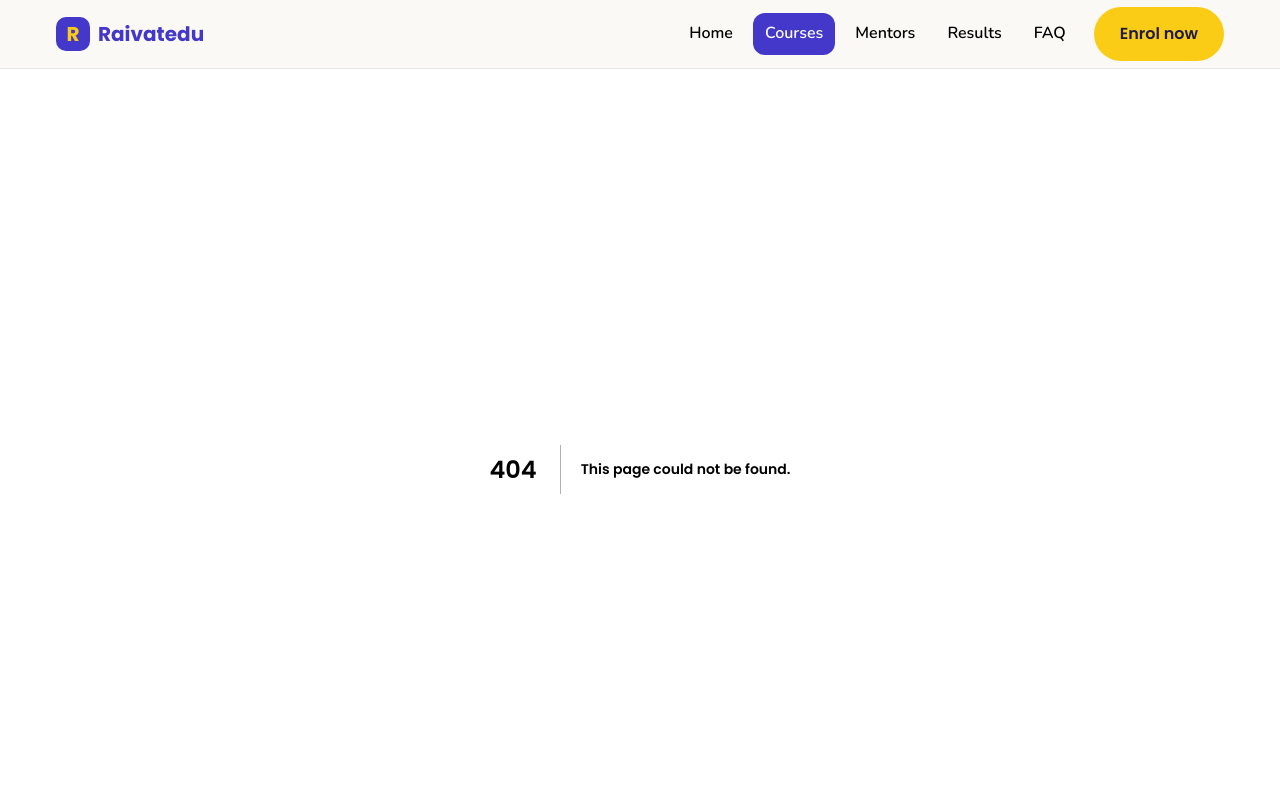
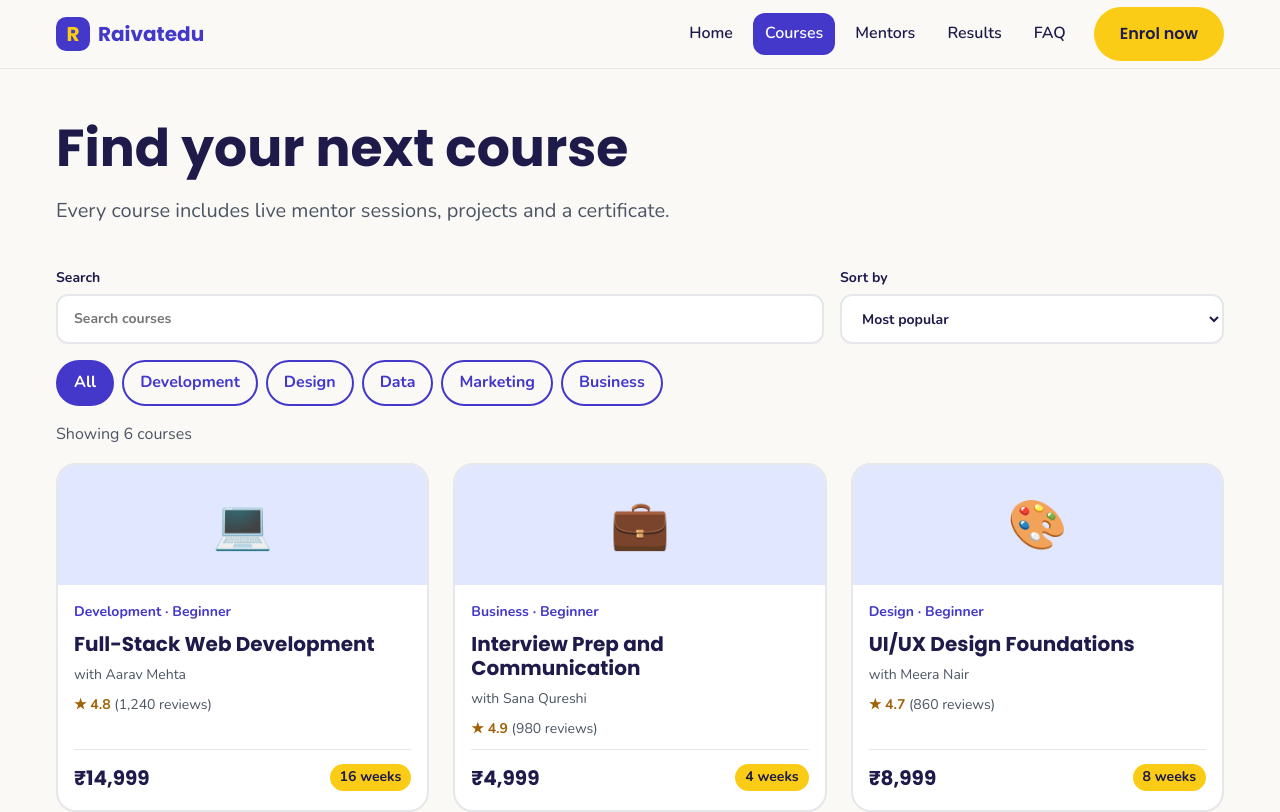
Before and after one commit to sanket-ghayal/raivatedu, a Next.js app: page /courses in a window 1280 px wide. Before the commit this address had no page. Shown: the top 812 px of the page. Built offline with nearby package versions, Linux system fonts and the light colour scheme.

Commit message:
feat: add course listing with category filter, search, sort and empty state

```diff
--- /dev/null
+++ b/app/courses/page.js
@@ -0,0 +1,27 @@
+import CourseExplorer from "@/components/CourseExplorer";
+import { courses, categories } from "@/data/content";
+
+export const metadata = {
+  title: "All courses",
+  description: "Browse live, mentor-led courses in development, design, data, marketing and career skills. Filter by category and sort by price or rating.",
+  openGraph: {
+    title: "All courses | Raivatedu",
+    description: "Browse live, mentor-led courses in development, design, data, marketing and career skills.",
+  },
+};
+
+// In Next.js 15+, searchParams is a Promise, so we await it.
+export default async function CoursesPage({ searchParams }) {
+  const { q = "", category = "All" } = await searchParams;
+
+  return (
+    <div className="container">
+      <header className="page-head">
+        <h1>Find your next course</h1>
+        <p className="lead">Every course includes live mentor sessions, projects and a certificate.</p>
+      </header>
+      {/* key resets the filters when the URL changes */}
+      <CourseExplorer key={`${q}-${category}`} courses={courses} categories={categories} initialCategory={category} initialQuery={q} />
+    </div>
+  );
+}
--- /dev/null
+++ b/components/CourseExplorer.js
@@ -0,0 +1,77 @@
+"use client";
+
+import { useState, useMemo } from "react";
+import CourseCard from "./CourseCard";
+import Button from "./Button";
+import styles from "./CourseExplorer.module.css";
+
+const sorters = {
+  popular: (a, b) => b.students - a.students,
+  rating: (a, b) => b.rating - a.rating,
+  "price-low": (a, b) => a.price - b.price,
+  "price-high": (a, b) => b.price - a.price,
+};
+
+// Filtering and sorting happen in the browser, so it feels instant.
+export default function CourseExplorer({ courses, categories, initialCategory = "All", initialQuery = "" }) {
+  const [category, setCategory] = useState(initialCategory);
+  const [sort, setSort] = useState("popular");
+  const [query, setQuery] = useState(initialQuery);
+
+  const visible = useMemo(() => {
+    const q = query.trim().toLowerCase();
+    return courses
+      .filter((c) => category === "All" || c.category === category)
+      .filter((c) => !q || `${c.title} ${c.category} ${c.summary}`.toLowerCase().includes(q))
+      .sort(sorters[sort]);
+  }, [courses, category, sort, query]);
+
+  function reset() {
+    setCategory("All");
+    setQuery("");
+  }
+
+  return (
+    <div>
+      <div className={styles.controls}>
+        <div className={styles.field}>
+          <label htmlFor="course-search">Search</label>
+          <input id="course-search" type="search" value={query} onChange={(e) => setQuery(e.target.value)} placeholder="Search courses" />
+        </div>
+        <div className={styles.field}>
+          <label htmlFor="course-sort">Sort by</label>
+          <select id="course-sort" value={sort} onChange={(e) => setSort(e.target.value)}>
+            <option value="popular">Most popular</option>
+            <option value="rating">Highest rated</option>
+            <option value="price-low">Price: low to high</option>
+            <option value="price-high">Price: high to low</option>
+          </select>
+        </div>
+      </div>
+
+      <div className={styles.chips} role="group" aria-label="Filter by category">
+        {["All", ...categories.map((c) => c.name)].map((name) => (
+          <button key={name} className={styles.chip} aria-pressed={category === name} onClick={() => setCategory(name)}>
+            {name}
+          </button>
+        ))}
+      </div>
+
+      <p className={styles.count} aria-live="polite">
+        Showing {visible.length} {visible.length === 1 ? "course" : "courses"}
+      </p>
+
+      {visible.length > 0 ? (
+        <div className="grid-cards">
+          {visible.map((course) => <CourseCard key={course.slug} course={course} />)}
+        </div>
+      ) : (
+        <div className={styles.empty}>
+          <h2>No courses match yet</h2>
+          <p>Try a different keyword or clear your filters to see every course.</p>
+          <Button variant="primary" onClick={reset}>Clear filters</Button>
+        </div>
+      )}
+    </div>
+  );
+}
--- /dev/null
+++ b/components/CourseExplorer.module.css
@@ -0,0 +1,11 @@
+.controls { display: grid; gap: var(--space-4); grid-template-columns: 1fr; margin-bottom: var(--space-4); }
+.field { display: grid; gap: var(--space-1); font-weight: 700; font-size: var(--text-sm); }
+.field input, .field select { padding: var(--space-3) var(--space-4); border: 2px solid var(--color-border); border-radius: var(--radius-md); background: var(--color-surface); font: inherit; color: inherit; }
+.field input:hover, .field select:hover { border-color: var(--color-indigo-600); }
+.chips { display: flex; flex-wrap: wrap; gap: var(--space-2); margin-bottom: var(--space-4); }
+.chip { padding: var(--space-2) var(--space-4); border: 2px solid var(--color-indigo-600); border-radius: var(--radius-pill); background: transparent; color: var(--color-indigo-600); font: inherit; font-weight: 700; cursor: pointer; transition: background 0.15s; }
+.chip:hover { background: var(--color-indigo-100); }
+.chip[aria-pressed="true"] { background: var(--color-indigo-600); color: #fff; }
+.count { color: var(--color-muted); }
+.empty { padding: var(--space-12) var(--space-4); text-align: center; background: var(--color-surface); border: 2px dashed var(--color-border); border-radius: var(--radius-lg); }
+@media (min-width: 768px) { .controls { grid-template-columns: 2fr 1fr; } }
```
